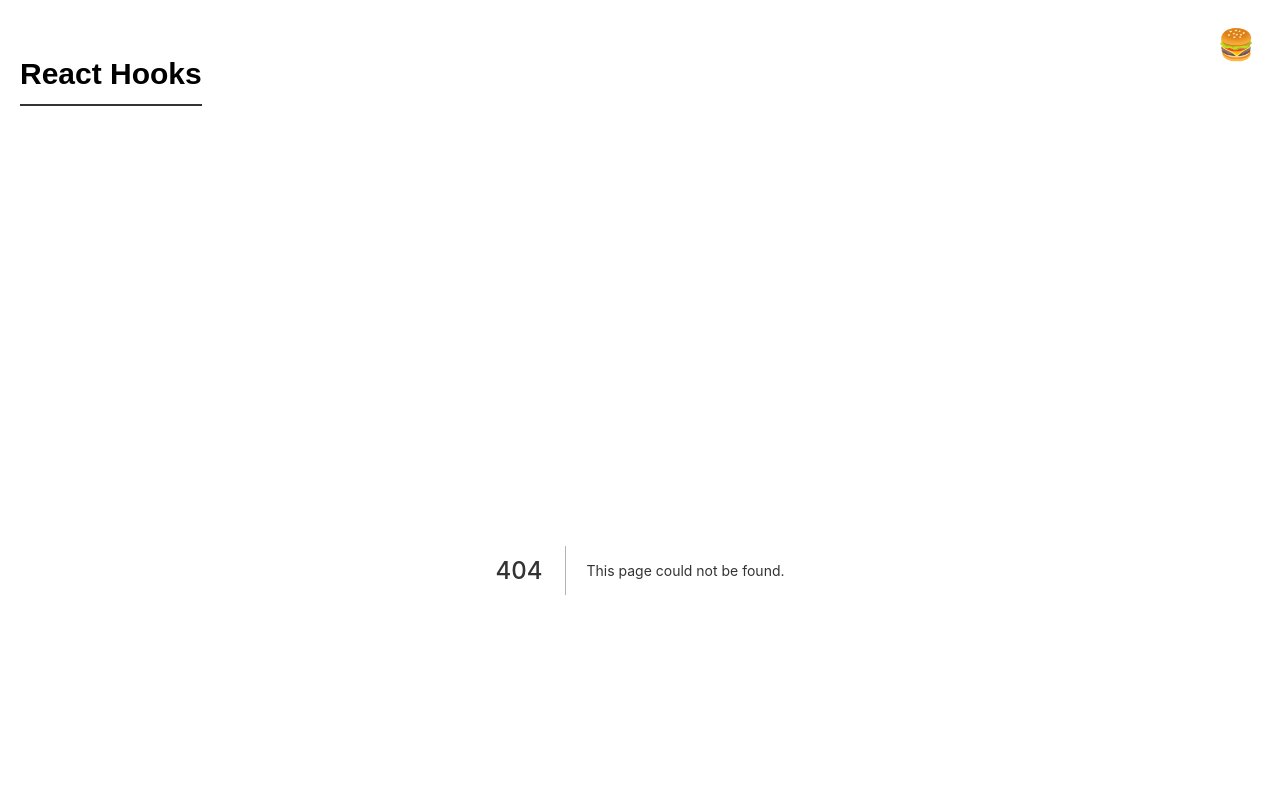
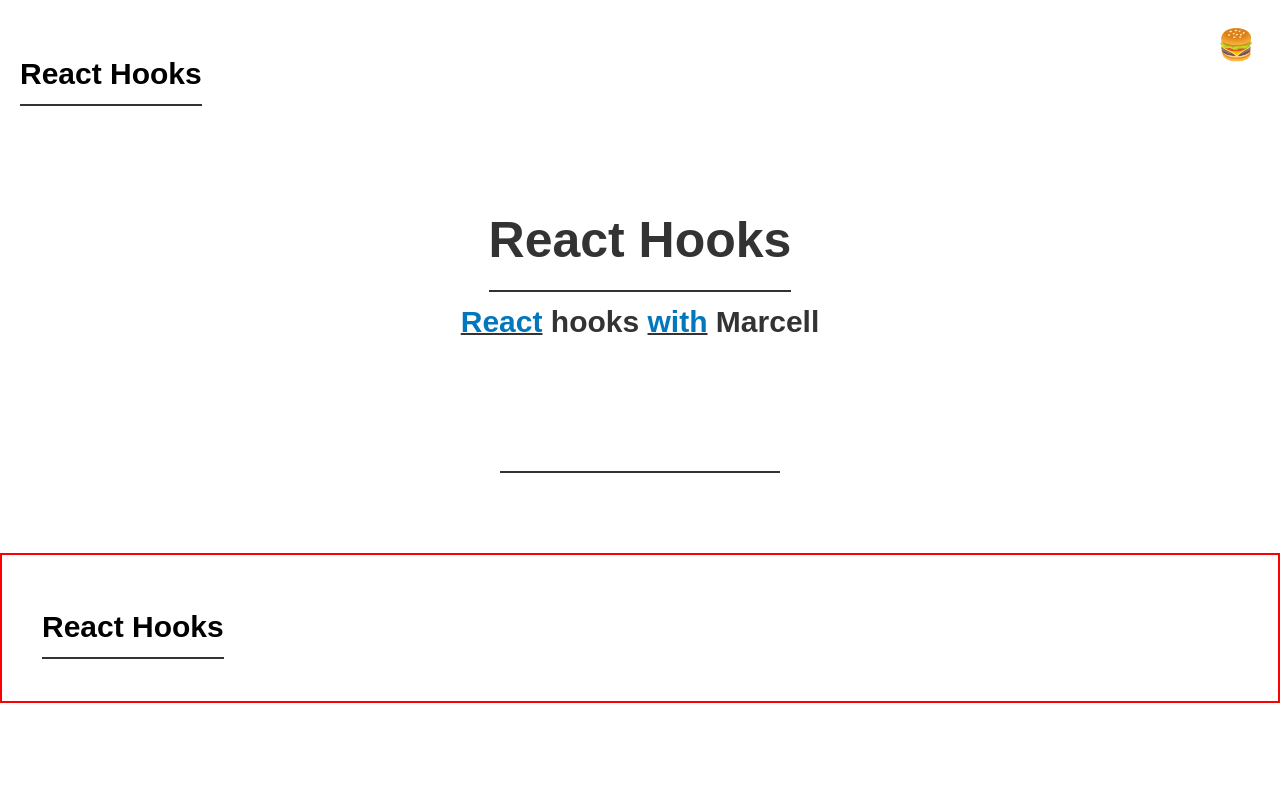
Before and after one commit to masiuciszek/custom-hooks, a Next.js app in the folder app/: page /contact in a window 1280 px wide. Before the commit this address had no page. Shown: the top 800 px of the page. Built offline with nearby package versions, Linux system fonts and the light colour scheme.

Commit message:
useCookie hook

```diff
--- /dev/null
+++ b/app/components/cookieExp/Cookie.styles.tsx
@@ -0,0 +1,8 @@
+import styled from "styled-components";
+
+export const CookieTitle = styled.h1`
+  span {
+    color: ${(props) => props.theme.colors.btnBg};
+    border-bottom: 3px solid ${(props) => props.theme.colors.btnBg};
+  }
+`;
--- /dev/null
+++ b/app/components/cookieExp/index.tsx
@@ -0,0 +1,27 @@
+import * as React from "react";
+import { useCookie } from "../../hooks/useCokkie";
+import { SimpleWrapper } from "../styled/Elements";
+import { InputEl } from "../styled/FormElements";
+import { CookieTitle } from "./Cookie.styles";
+
+interface Props {}
+
+const CookieExp: React.FC<Props> = () => {
+  const [cookie, setCookie] = useCookie({ key: "test" });
+  return (
+    <SimpleWrapper>
+      <CookieTitle>
+        {" "}
+        {cookie && "The Stored Cookie is  !!! "} <span>{cookie || ""}</span>
+      </CookieTitle>
+      <InputEl
+        type="text"
+        value={cookie}
+        onChange={(e: React.ChangeEvent<HTMLInputElement>) =>
+          setCookie(e.target.value)
+        }
+      />
+    </SimpleWrapper>
+  );
+};
+export default CookieExp;
--- a/app/components/styled/Elements.tsx
+++ b/app/components/styled/Elements.tsx
@@ -13,6 +13,5 @@ export const ImgCardWrapperStyles = styled.div`
 export const SimpleWrapper = styled.div`
   ${handleFlex("column", "center", "center")};
   padding: 2rem 1rem;
-  /* TODO: REMOVE ? */
-  border: 2px solid #333;
+  margin: 2rem auto;
 `;
--- /dev/null
+++ b/app/components/styled/FormElements.tsx
@@ -0,0 +1,18 @@
+import styled from "styled-components";
+
+export const FormEl = styled.form``;
+
+export const InputEl = styled.input`
+  padding: 0.8rem 1rem;
+  font-size: 2rem;
+  border: 0;
+  border-bottom: 2px solid ${({ theme }) => theme.colors.text};
+  margin: 2rem auto;
+  transition: ${({ theme }) => theme.transition.quickTransition};
+  width: 28rem;
+  &:focus {
+    outline: 0;
+    border-bottom: 2px solid ${({ theme }) => theme.colors.btnBg};
+    width: 25rem;
+  }
+`;
--- /dev/null
+++ b/app/hooks/useCokkie.tsx
@@ -0,0 +1,18 @@
+import * as React from "react";
+import Cookies from "js-cookie";
+
+type UseCookieReturnType = [
+  string,
+  React.Dispatch<React.SetStateAction<string>>
+];
+
+export const useCookie = ({ key }): UseCookieReturnType => {
+  const initialCookie = Cookies.get(key);
+  const [cookie, setStateCookie] = React.useState<string>(initialCookie);
+
+  React.useEffect(() => {
+    Cookies.set(key, cookie);
+  }, [cookie, key]);
+
+  return [cookie, setStateCookie];
+};
--- a/app/package.json
+++ b/app/package.json
@@ -26,6 +26,7 @@
     ]
   },
   "dependencies": {
+    "js-cookie": "^2.2.1",
     "next": "^9.4.4",
     "react": "^16.13.1",
     "react-dom": "^16.13.1",
@@ -35,6 +36,7 @@
     "@testing-library/react": "^10.4.5",
     "@testing-library/react-hooks": "^3.3.0",
     "@types/jest": "^26.0.4",
+    "@types/js-cookie": "^2.2.6",
     "@types/node": "^14.0.22",
     "@types/react": "^16.9.43",
     "@types/styled-components": "^5.1.1",
--- /dev/null
+++ b/app/pages/contact.tsx
@@ -0,0 +1,20 @@
+import { NextPage } from "next";
+import CookieExp from "../components/cookieExp";
+import Title from "../components/title";
+
+interface Props {}
+
+const ContactPage: NextPage<Props> = () => {
+  return (
+    <>
+      <Title
+        className="Contact-Title"
+        mainTitle="React Hooks"
+        secondaryTitle="React hooks with Marcell"
+      />
+      <CookieExp />
+    </>
+  );
+};
+
+export default ContactPage;
```
Also changed, not shown: app/README.md, 1 other file (tests, documents, lock files or other folders).
